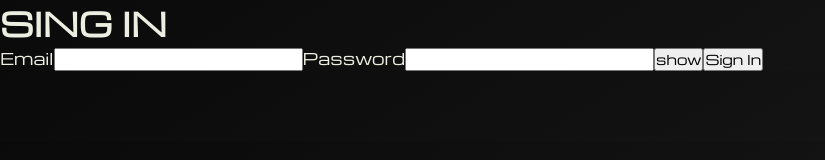
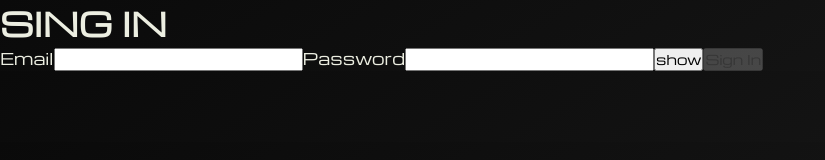
Before and after one commit to MoisesSantana/wallet-converter, a React (Vite) app: page / in a window 1280 px wide. Shown: the top 160 px of the page, without its empty margins (0-825 px from the left). Built offline with nearby package versions, Linux system fonts and the light colour scheme.

Commit message:
validate inputs

```diff
--- a/src/components/Form/Form.tsx
+++ b/src/components/Form/Form.tsx
@@ -1,9 +1,23 @@
-import { useState } from "react"
+import { useEffect, useState } from "react"
 import { Input } from "../"
 
 export const Form = () => {
   const [emailInput, setEmailInput] = useState("")
   const [passInput, setPassInput] = useState("")
+  const [btnDisabled, setBtnDisable] = useState(true)
+
+  const validateEmail = (email: string) => {
+    const emailRegex = /\S+@\S+\.\S+/i
+    return emailRegex.test(email)
+  }
+
+  const validatePass = (pass: string) => pass.length >= 6
+
+  useEffect(() => {
+    const emailIsValid = validateEmail(emailInput)
+    const passIsValid = validatePass(passInput)
+    setBtnDisable(!emailIsValid || !passIsValid)
+  }, [emailInput, passInput])
 
   return (
     <form>
@@ -18,7 +32,12 @@ export const Form = () => {
         inputState={passInput}
         setInputState={setPassInput}
       />
-      <button type="submit">Sign In</button>
+      <button
+        type="submit"
+        disabled={btnDisabled}
+      >
+        Sign In
+      </button>
     </form>
   )
 }
```
